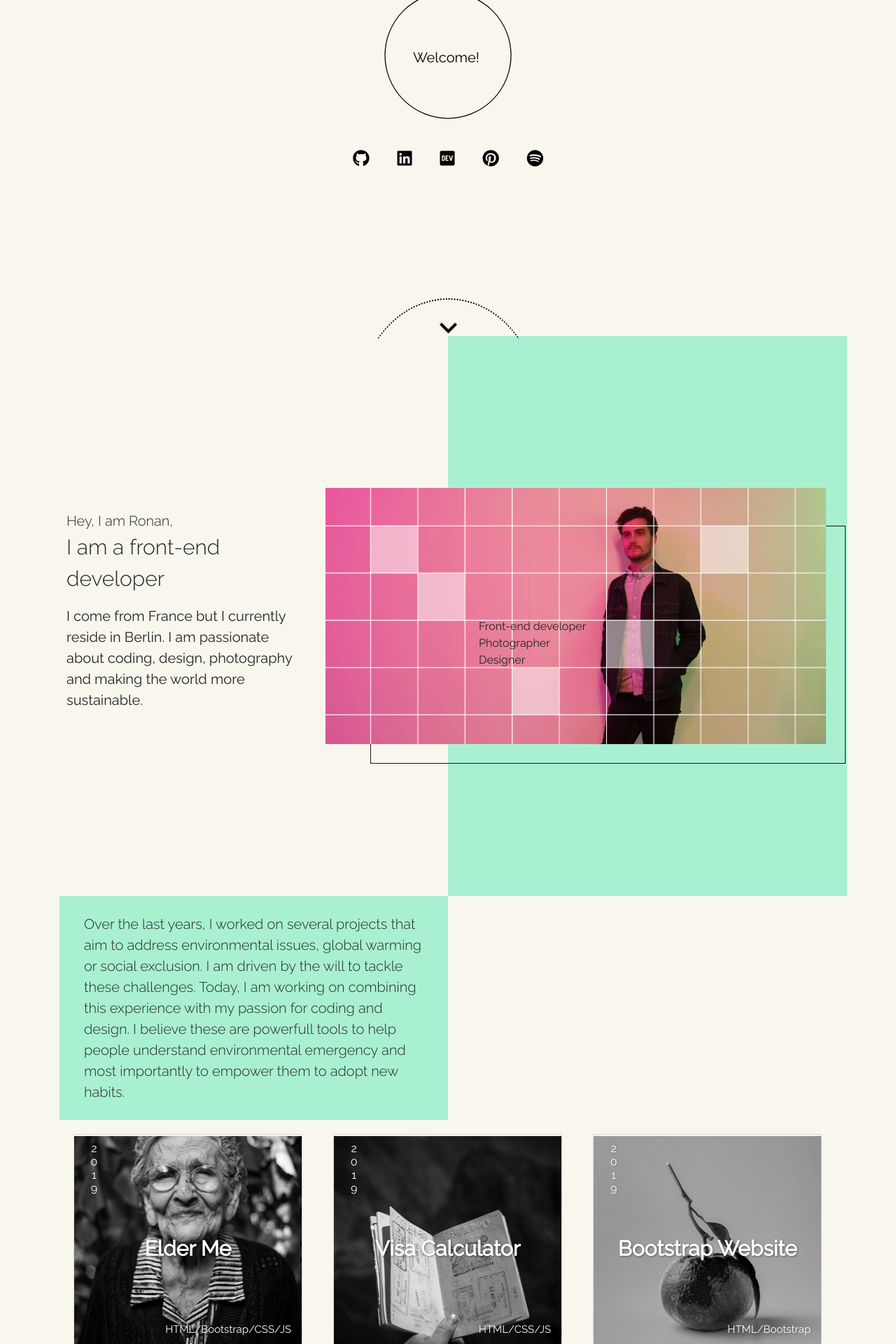
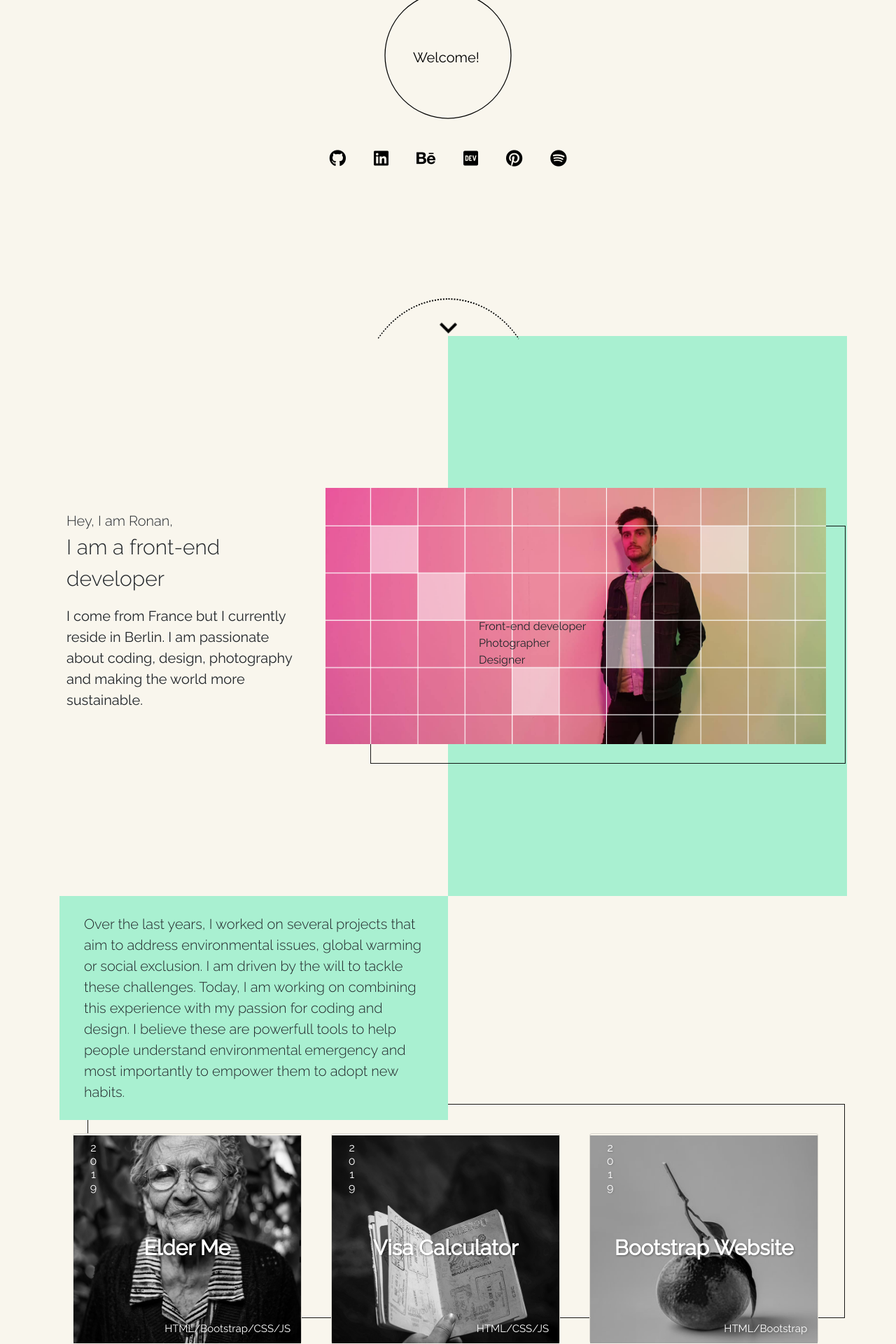
Before and after one commit to Holdenro/Portfolio, a PHP site: page / in a window 1280 px wide. Shown: the part 320-2240 px from the top of the page at 70% size. Run offline with PHP 8.4, Linux system fonts and the light colour scheme; some libraries are stand-ins or nearby versions.

Commit message:
fixing problems

```diff
--- a/index.html
+++ b/index.html
@@ -45,9 +45,10 @@
 					<ul class= "contact-links">
 		  				<li><a target="_blank" rel="noopener noreferrer" href="https://github.com/Holdenro"><i class="fab fa-github" data-aos="fade-up" data-aos-delay="300"></i></a></li>
 		            	<li><a target="_blank" rel="noopener noreferrer" href="https://www.linkedin.com/in/ronan-recune/"><i class="fab fa-linkedin" data-aos="fade-up" data-aos-delay="350"></i></a></li>
-		            	<li><a target="_blank" rel="noopener noreferrer" href="https://dev.to/holdenro"> <i class="fab fa-dev" data-aos="fade-up" data-aos-delay="400"></i></a></li>
-		            	<li><a target="_blank" rel="noopener noreferrer" href="https://pinterest.co.uk/holdenro"> <i class="fab fa-pinterest" data-aos="fade-up" data-aos-delay="450"></i></a></li>
-		            	<li><a target="_blank" rel="noopener noreferrer" href="#"><i class="fab fa-spotify" data-aos="fade-up" data-aos-delay="500"></i></a></li>
+		            	<li><a target="_blank" rel="noopener noreferrer" href="https://www.behance.net/rrecune93a9"><i class="fab fa-behance" data-aos="fade-up" data-aos-delay="400"></i></a></li>
+		            	<li><a target="_blank" rel="noopener noreferrer" href="https://dev.to/holdenro"> <i class="fab fa-dev" data-aos="fade-up" data-aos-delay="450"></i></a></li>
+		            	<li><a target="_blank" rel="noopener noreferrer" href="https://pinterest.co.uk/holdenro"> <i class="fab fa-pinterest" data-aos="fade-up" data-aos-delay="500"></i></a></li>
+		            	<li><a target="_blank" rel="noopener noreferrer" href="#"><i class="fab fa-spotify" data-aos="fade-up" data-aos-delay="550"></i></a></li>
 					</ul>
 				</div>
 
@@ -147,7 +148,6 @@
 		</div>
 
 		<div class="row pink" id="resume">
-
 			<div class="col-12 col-lg-6 d-flex justify-content-center">
 				<div class ="resume-description" id="contact" >
 							<p data-aos="zoom-in" data-aos-delay="800" data-aos-duration="1000" data-aos-once="true">Last summer, I graduated from an intensive 9 week coding bootcamp. The curriculum focused on HTML, CSS, Bootstrap, JavaScript ES2015,  SQL, Postgres, git, GitHub, Heroku and Ruby on Rails. Today, I dedicate my time to improve my coding and design skills so that I can become a full time front-end developer. At the moment, I am learning React while prototyping new projects. <br> <br> I am currently looking for opportunities, so if you think I'd be a good fit for your team, please get in touch and we can chat!
@@ -161,7 +161,7 @@
 		            				<li><i class="fab fa-github" data-aos="fade-up" data-aos-once="true" data-aos-delay="500"></i></li>
 								</ul>
 							</div>
-							<div class="button-contact-me" data-aos="zoom-in" data-aos-delay="1000" data-aos-duration="1000" data-aos-once="true">
+							<div class="button-contact-me" data-aos="zoom-in" data-aos-delay="800" data-aos-duration="800" data-aos-once="true">
 								<a href="mailto:r.recune@gmail.com?subject=Ronan, let's grab a coffee!" download="My resume"><p>Email me!</p></a>
 							</div>
 					</div>
@@ -179,6 +179,7 @@
 				</div>
 			</div>
 		</div>
+
 		<div class="row footer">
 			<div class="col-12 d-flex col-footer">
 				<div class="arc-footer">
@@ -186,7 +187,6 @@
 			    </div>
 			    <p>© 2019 Ronan Recune</p>
 			</div>
-
 		</div>
 
 
--- a/stylesheets/style.css
+++ b/stylesheets/style.css
@@ -38,7 +38,7 @@ html {
 }
 
 .pink {
-	height: 100%;
+	height: 90vh;
 }
 
 .header {
@@ -49,7 +49,7 @@ html {
 .menu-navbar {
   display: flex;
   justify-content: space-around;
-  list-style: none;
+
   margin-top: 15px;
   padding-inline-start: 0;
   list-style-type: none;
@@ -89,8 +89,8 @@ nav ul li a {
 
 div.navbar-nav{
 	justify-content: space-around;
-    flex: 1;
-    text-align: right;
+  flex: 1;
+  text-align: right;
 }
 
 a.nav-item.nav-link{
@@ -134,11 +134,14 @@ button.navbar-toggler {
   text-decoration: none;
   font-size: 24px;
   padding: 5px 20px;
+  transition: top ease 0.5s;
+  position: relative;
+  top: 0;
 
 }
 
 .container-links a:hover {
-   color: #a9f0d1;
+   top: -10px;
 }
 
 #arc {
@@ -317,11 +320,25 @@ button.navbar-toggler {
   grid-gap:20px;
 }
 
-/*.grid{
+.grid{
   height: 60vh;
+  display: inline;
+}
+
+.grid::before{
+  /*height: 60vh;
   display: flex;
-  align-items: center;
-}*/
+  align-items: center;*/
+  position: absolute;
+  bottom: 29.8%;
+  left: 9.8%;
+  width: 84.5%;
+  height: 9.75%;
+
+  border: 1.5px solid rgba(0,0,0,.9);
+  content: '';
+  z-index: -1
+}
 
 .container-cards {
   position: relative;
@@ -333,7 +350,7 @@ button.navbar-toggler {
   background: #F9F6ED;
   height: 300px;
   display: inline-block;
-  margin: 20px;
+  margin: 19px;
   z-index: 1;
   position: relative;
 }
```
Lines whose indentation alone changed are shown as unchanged.
